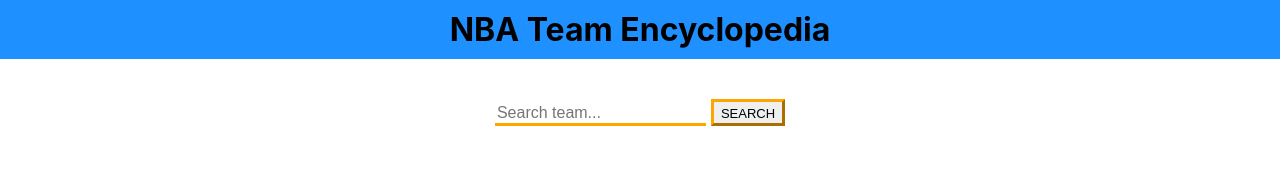
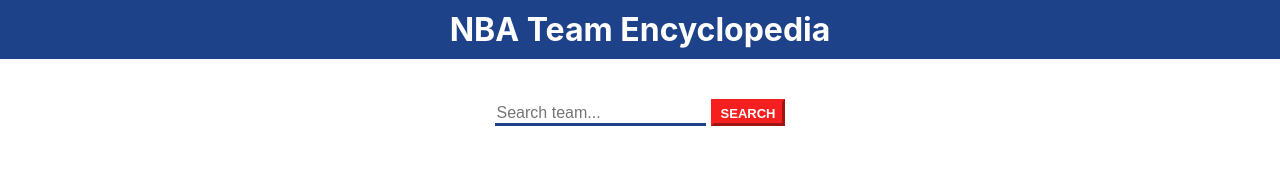
Before and after one commit to ebee511/nba-sports-app, a React (Create React App) app: page / in a window 1280 px wide. Shown: the top 176 px of the page. Built offline with nearby package versions, Linux system fonts and the light colour scheme; no server answers.

Commit message:
Styling changes for buttons and main page.

```diff
--- a/src/App.css
+++ b/src/App.css
@@ -23,12 +23,9 @@
 }
 
 /* HEADER */
-.sports_header {
-  background-color: dodgerblue;
-}
-
 .sports_header_title {
-  background-color: dodgerblue;
+  background-color: #1D428A;
+  color: #fff;
   margin: 0;
   padding: 10px 0;
 }
@@ -42,7 +39,7 @@
 .sports_search_input {
   font-size: 16px;
   border-width: 0 0 3px 0;
-  border-bottom-color: orange;
+  border-bottom-color: #1D428A;
 }
 
 .sports_search_button {
@@ -50,8 +47,11 @@
   margin-left: 5px;
   border-width: 3px;
   font-size: 13px;
-  border-color: orange;
+  border-color: #F51F1F;
+  background-color: #F51F1F;
   text-transform: uppercase;
+  font-weight: 700;
+  color: #fff;
 }
 
 /* TEAM LIST */
@@ -63,9 +63,9 @@
 }
 
 .sports_team_list_item {
-  margin: auto;
+  margin: 10px auto;
   border: 2px solid black;
-  padding: 50px;
+  padding: 40px;
 }
 
 .sports_team_img {
@@ -73,3 +73,30 @@
   margin: auto;
   padding: 30px;
 }
+
+.sports_team_button {
+  padding: 4px 7px 2px;
+  margin-left: 5px;
+  border-width: 3px;
+  font-size: 13px;
+  border-color: #000;
+  background-color: #000;
+  text-transform: uppercase;
+  font-weight: 700;
+  color: #fff;
+}
+
+a,
+a:visited {
+  color: #fff;
+}
+
+a:hover {
+  color: red;
+  cursor: pointer;
+  text-decoration: underline;
+}
+
+a:link {
+  text-decoration: none;
+}
```
